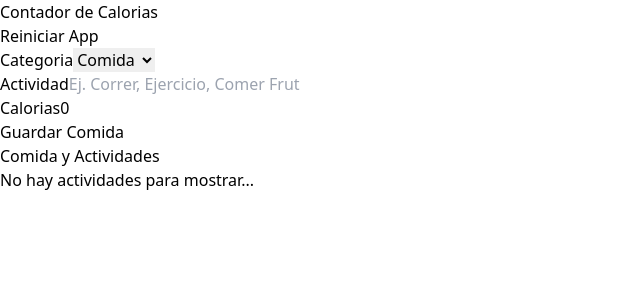
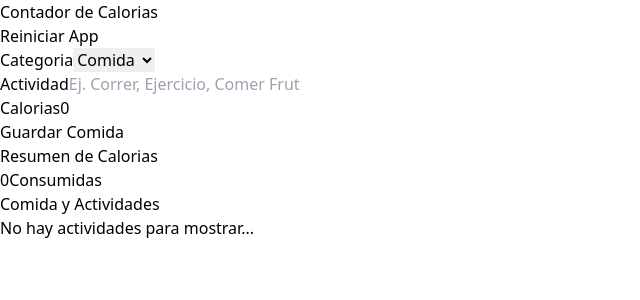
Before and after one commit to Ahklaa/calorie-tracker, a React (Vite) app: page / in a window 1280 px wide. Shown: the top 300 px of the page, without its empty margins (0-640 px from the left). Built offline with nearby package versions, Linux system fonts and the light colour scheme.

Commit message:
se agrego el calorietracker, se calculo las calorias consumidas y se agregaron estilos para eso

```diff
--- a/src/App.tsx
+++ b/src/App.tsx
@@ -2,6 +2,7 @@
 import Form from './components/Form'
 import { activityReduce,initialState } from './reducers/activity-reducer'
 import ActivityList from './components/ActivityList'
+import CalorieTracker from './components/CalorieTracker'
 function App() {
 
     const [state,dispatch] = useReducer(activityReduce,initialState)
@@ -32,6 +33,14 @@
           />
         </div>
       </section>
+      <section className='bg-gray-800 py-10'>
+        <div className='max-w-4xl mx-auto'>
+          <CalorieTracker
+          activities = {state.activity}
+          />
+        </div>
+
+      </section>
 
       <section className='p-10 mx-auto max-w-4xl'>
         <ActivityList
--- /dev/null
+++ b/src/components/CalorieTracker.tsx
@@ -0,0 +1,19 @@
+import { useMemo } from "react"
+import type { Activity } from "./types"
+type CalorieTrackerProps = {
+    activities : Activity[]
+}
+export default function CalorieTracker({activities} : CalorieTrackerProps) {
+    const caloriesConsumed = useMemo(()=>activities.reduce((total,activity) => activity.category === 1 ? total + activity.calories : total, 0 ),[activities])
+  return (
+    <>
+        <h2 className="text-center text-4xl font-black text-white">Resumen de Calorias</h2>
+        <div className="flex flex-col justify-center md:flex-row md:justify-between">
+            <p className="grid grid-cols-1 justify-center text-white font-bold rounded-lg gap-3 mt-10">
+                <span className="font-black text-6xl text-orange-500">{caloriesConsumed}</span>
+                Consumidas
+            </p>
+        </div>
+    </>
+  )
+}
```
